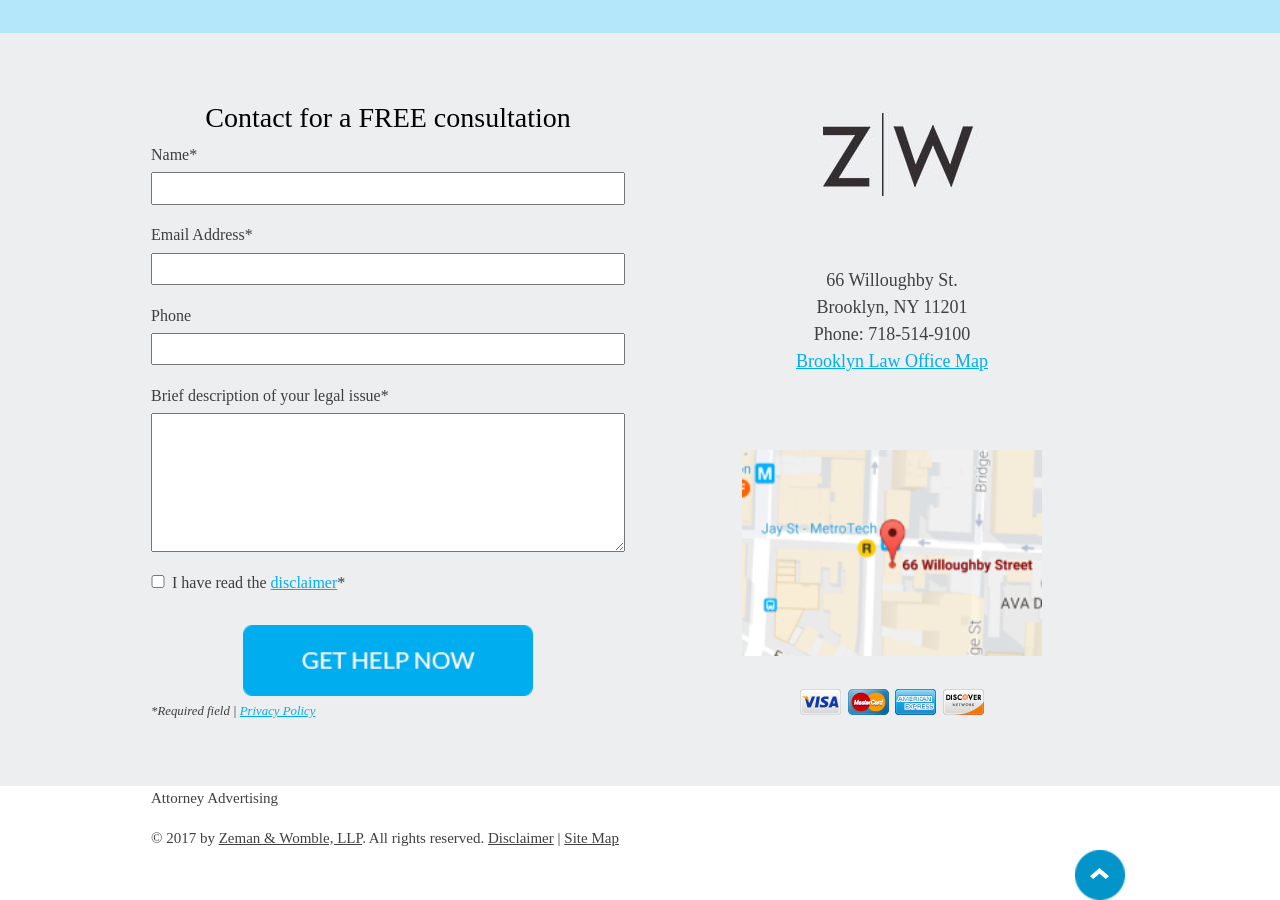
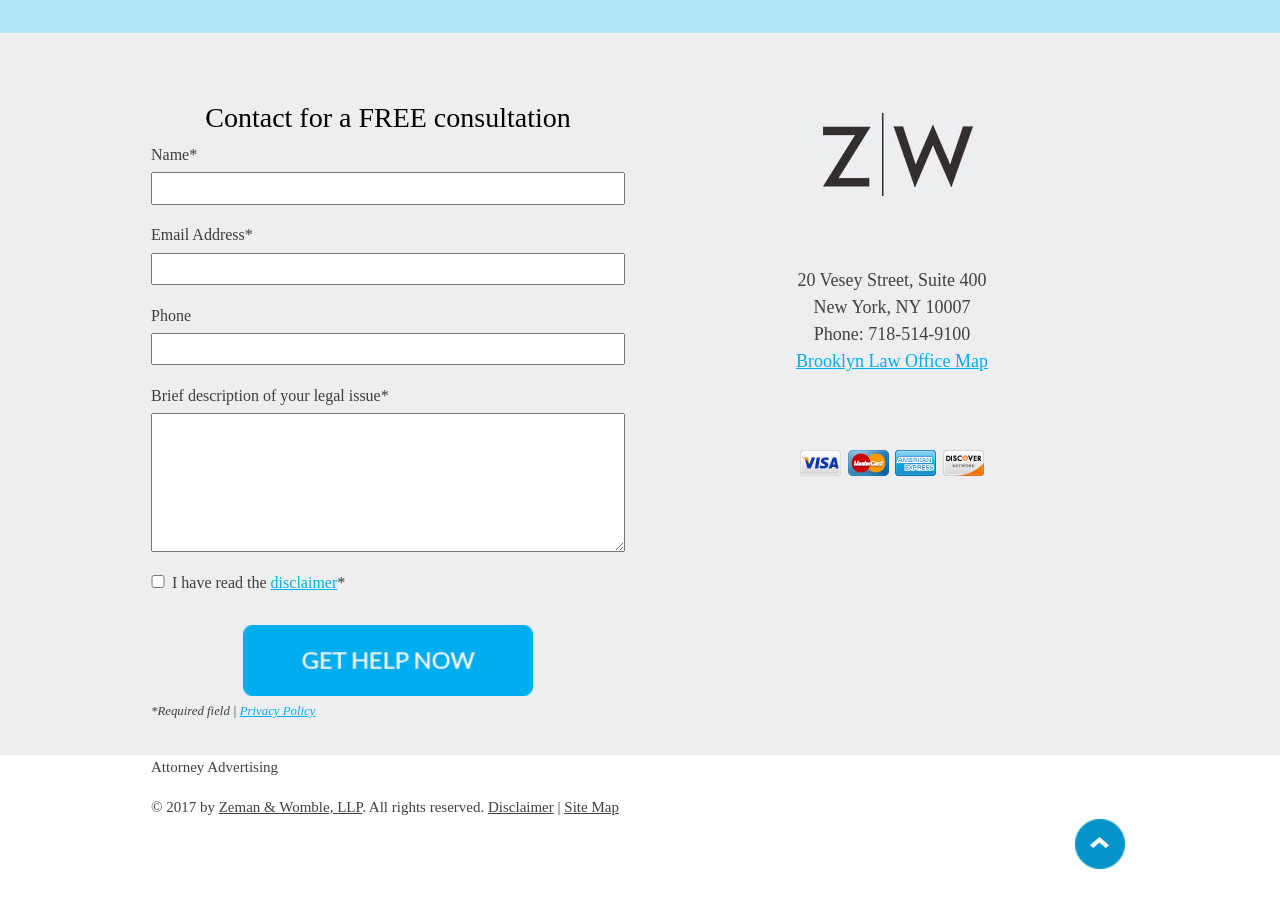
Before and after one commit to jasperjohnny/zemanwomble, a Jekyll site: the page built from index.html, in a window 1280 px wide and 900 px high, scrolled down 2320 px. Built offline with Jekyll 4.4.1, drawn with Linux system fonts in a browser that asks for light colours; nearby versions of some CDN libraries; some web fonts are replaced; after the commit the page ends 3189 px from its top, so only the background shows below that.

Commit message:
updates the homapage

```diff
--- a/index.html
+++ b/index.html
@@ -100,11 +100,11 @@ description: "Zeman & Womble, LLP. We Fight the Law. For You. Effective advocacy
                             <div class="office office-1 office-odd office-first office-last office-brooklyn" itemprop="location" itemscope="itemscope" itemtype="http://schema.org/Place">
                                 <p>
                                     <span class="office-address" itemprop="address" itemscope="itemscope" itemtype="http://schema.org/PostalAddress">
-                                        <span itemprop="streetAddress" class="office-street-address"> 66 Willoughby St.</span>
+                                        <span itemprop="streetAddress" class="office-street-address">20 Vesey Street, Suite 400</span>
                                         <br/>
-                                        <span class="office-locality" itemprop="addressLocality">Brooklyn</span>,
+                                        <span class="office-locality" itemprop="addressLocality">New York</span>,
                                         <span class="office-region" itemprop="addressRegion">NY</span>
-                                        <span class="office-postal-code" itemprop="postalCode">11201</span>
+                                        <span class="office-postal-code" itemprop="postalCode">10007</span>
                                     </span>
                                     <br/>
                                     <span class="office-phone office-phone-local office-phone-tracking">
@@ -119,7 +119,7 @@ description: "Zeman & Womble, LLP. We Fight the Law. For You. Effective advocacy
                         <div class="phone-nos"> </div>
                     </div>
                     <div class="map-credit" style="margin: 0 auto">
-                        <a target="_blank" class="office-page-link" itemprop="map" href="https://www.google.com/maps/place/Moore+Zeman+Womble,+LLP/@40.692077,-73.9882166,17z/data=!4m5!3m4!1s0x89c25a4b9d98698f:0x8fdbcf6bdef5b0dd!8m2!3d40.692077!4d-73.9860279" target="_self"><img src="/assets/images/office-map-preview.png" alt="office map preview" width="300" /></a>
+                        <!-- <a target="_blank" class="office-page-link" itemprop="map" href="https://www.google.com/maps/place/Moore+Zeman+Womble,+LLP/@40.692077,-73.9882166,17z/data=!4m5!3m4!1s0x89c25a4b9d98698f:0x8fdbcf6bdef5b0dd!8m2!3d40.692077!4d-73.9860279" target="_self"><img src="/assets/images/office-map-preview.png" alt="office map preview" width="300" /></a> -->
                         <img src="/assets/images/credit-cards.png" alt="" />
                     </div>
                 </div>
```
